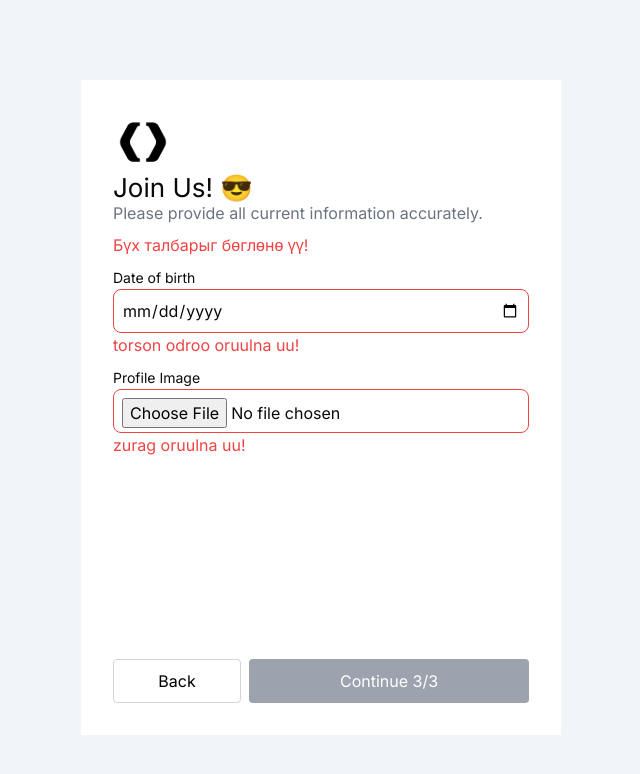
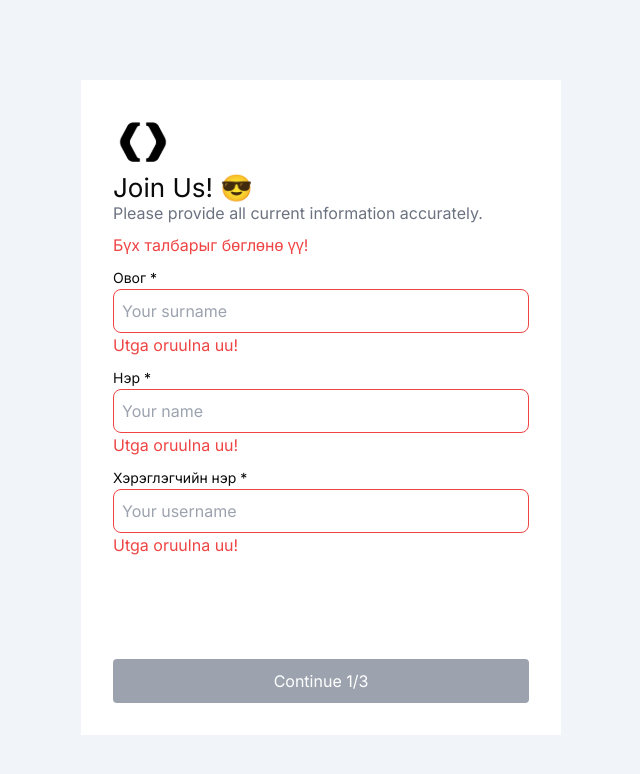
Before and after one commit to adiyakhuu1/form, a Next.js app: page / in a window 1280 px wide. Shown: the top 774 px of the page, without its empty margins (319-959 px from the left). Built offline with nearby package versions, Linux system fonts and the light colour scheme.

Commit message:
asdfjkasdfkj

```diff
--- a/src/app/page.js
+++ b/src/app/page.js
@@ -7,7 +7,7 @@ import PageThree from "./components/PageThree";
 import PageDone from "./components/Done";
 
 export default function Home() {
-  const [current, setCurrent] = useState(3);
+  const [current, setCurrent] = useState(1);
   const [image, setImage] = useState(null);
   const [form, setForm] = useState({
     firstname: "",
```
